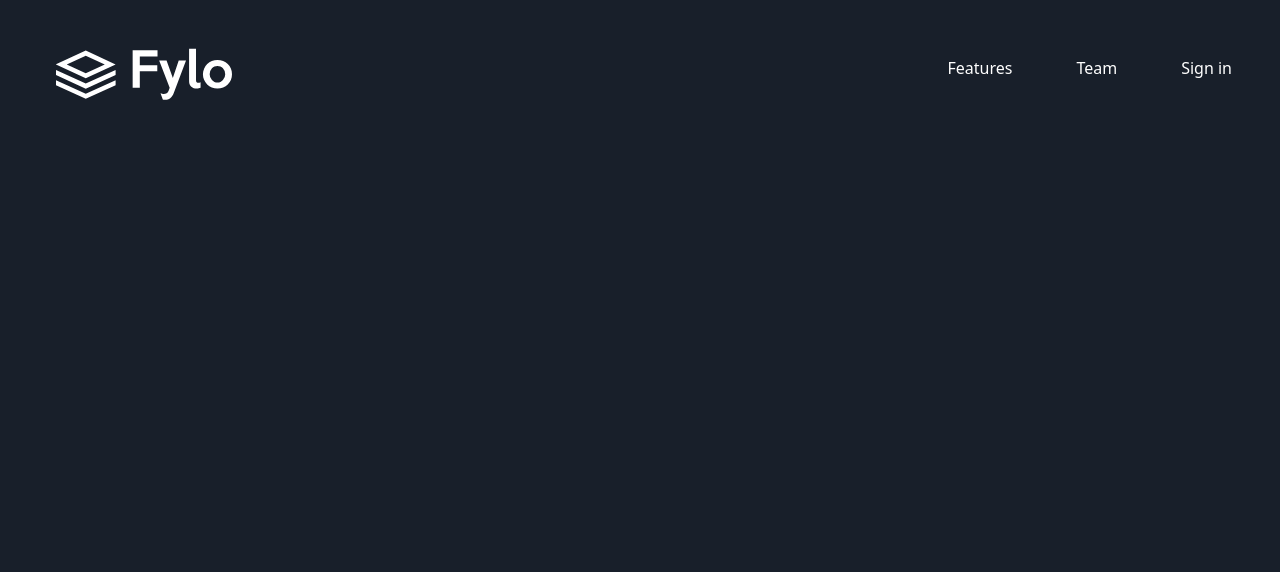
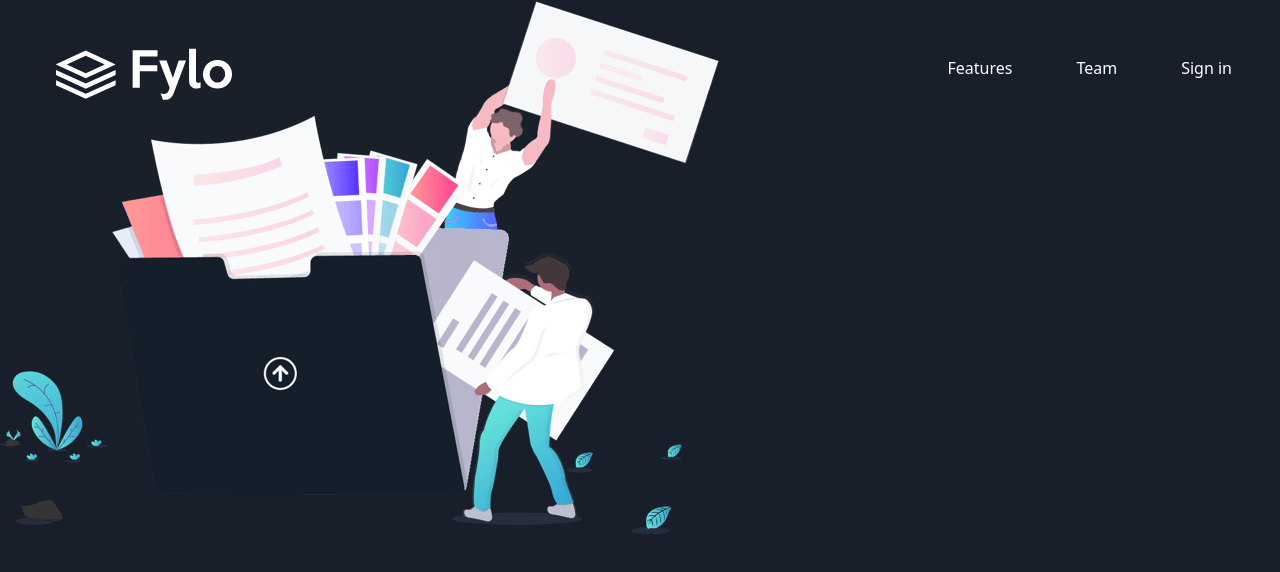
Before and after one commit to oxblixxx/fylo-dark-theme, a React (Create React App) app in the folder fylo-dark-theme/: page / in a window 1280 px wide. Shown: the top 572 px of the page. Built offline with nearby package versions, Linux system fonts and the light colour scheme.

Commit message:
created navimage

```diff
--- a/fylo-dark-theme/src/App.js
+++ b/fylo-dark-theme/src/App.js
@@ -1,10 +1,12 @@
 import './App.css'
 import Navbar from './components/Navbar'
+import Navimage from "./components/Navimage"
 
 function App() {
   return (
     <div className='container'>
       <Navbar />
+      <Navimage />
     </div>
   )
 }
--- /dev/null
+++ b/fylo-dark-theme/src/components/Navimage.js
@@ -0,0 +1,10 @@
+import Introimage from '../images/illustration-intro.png'
+
+
+function Navimage() {
+    return(
+        <img className='center' src={Introimage} alt="" />
+    )
+}
+
+export default Navimage
```
